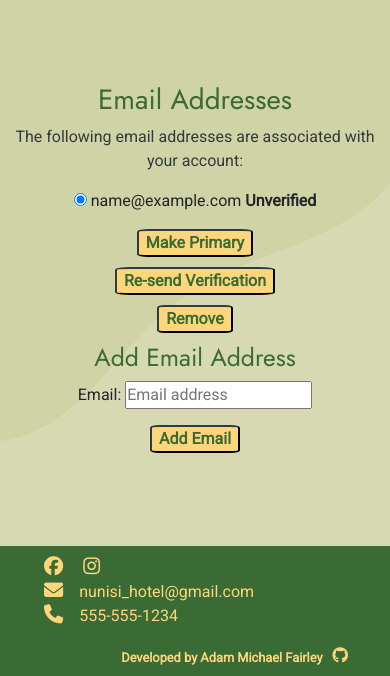
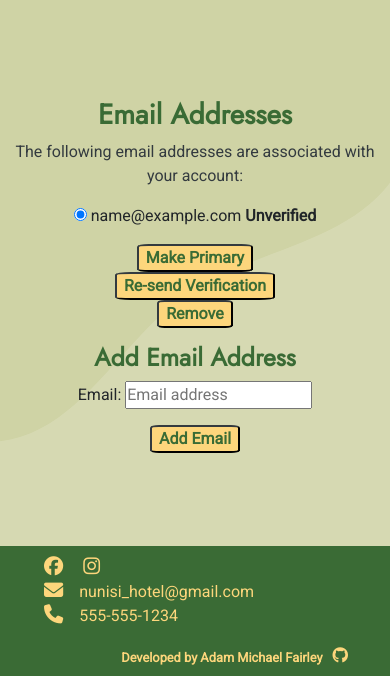
Before and after one commit to amfairley/nunisi, a Django app: page /accounts/email/ in a window 390 px wide. Shown: the part 168-844 px from the top of the page. Run offline with Django 5.2, Linux system fonts and the light colour scheme; the visitor is signed in with stand-in values (Sample User, id 1); data comes from the database, SQL or seed files in the repository; parts of the project's set-up code (start-up, migrations or seed data) failed here and were passed over; some libraries are stand-ins or nearby versions.

Commit message:
Allauth: restyle the multiple emails page. Issue: #7

```diff
--- a/templates/allauth/account/email.html
+++ b/templates/allauth/account/email.html
@@ -8,14 +8,17 @@
 {% endblock head_title %}
 {% block content %}
     <div class="content allauth-content">
-        <h1 class="allauth-title">
+        <!--Page title-->
+        <h1 class="page-title">
             {% trans "Email Addresses" %}
         </h1>
         {% if emailaddresses %}
+            <!--Message-->
             <p class="allauth-message">
                 {% trans 'The following email addresses are associated with your account:' %}
             </p>
             {% url 'account_email' as email_url %}
+            <!--Add emails-->
             <div class="allauth-form-container">
                 {% element form form=form action=email_url method="post" tags="email,list" %}
                     {% slot body %}
@@ -47,20 +50,25 @@
                         </div>
                     {% endslot %}
                     {% slot actions %}
-                        <div class="allauth-button-div">
+                        <div class="email-button-div row">
+                            <!--Make Primary-->
+                            <div class="allauth-button-div col-12 col-md-4">
                                 {% element button type="submit" name="action_primary" %}
                                     {% trans 'Make Primary' %}
                                 {% endelement %}
                             </div>
-                        <div class="allauth-button-div allauth-email-button">
+                            <!--Resend verification-->
+                            <div class="allauth-button-div col-12 col-md-4">
                                 {% element button tags="secondary" type="submit" name="action_send" %}
                                     {% trans 'Re-send Verification' %}
                                 {% endelement %}
                             </div>
-                        <div class="allauth-button-div allauth-email-button">
+                            <!--Remove-->
+                            <div class="allauth-button-div col-12 col-md-4 remove-email-button">
                                 {% element button tags="danger,delete" type="submit" name="action_remove" %}
                                     {% trans 'Remove' %}
                                 {% endelement %}
+                            </div>
                         </div>
                     {% endslot %}
                 {% endelement %}
@@ -69,9 +77,11 @@
             {% include "account/snippets/warn_no_email.html" %}
         {% endif %}
         {% if can_add_email %}
-            <h2 class="allauth-title" id="allauth-add-email">
+            <!--Add email title-->
+            <h2 class="page-title">
                 {% trans "Add Email Address" %}
             </h2>
+            <!--Add email form-->
             {% url 'account_email' as action_url %}
             <div class="allauth-form-container">
                 {% element form form=form method="post" action=action_url tags="email,add" %}
@@ -83,6 +93,7 @@
                         </div>
                     {% endslot %}
                     {% slot actions %}
+                        <!--Button-->
                         <div class="allauth-button-div" id="allauth-add-email-submit">
                             {% element button name="action_add" type="submit" %}
                                 {% trans "Add Email" %}
```
Lines whose indentation alone changed are shown as unchanged.
